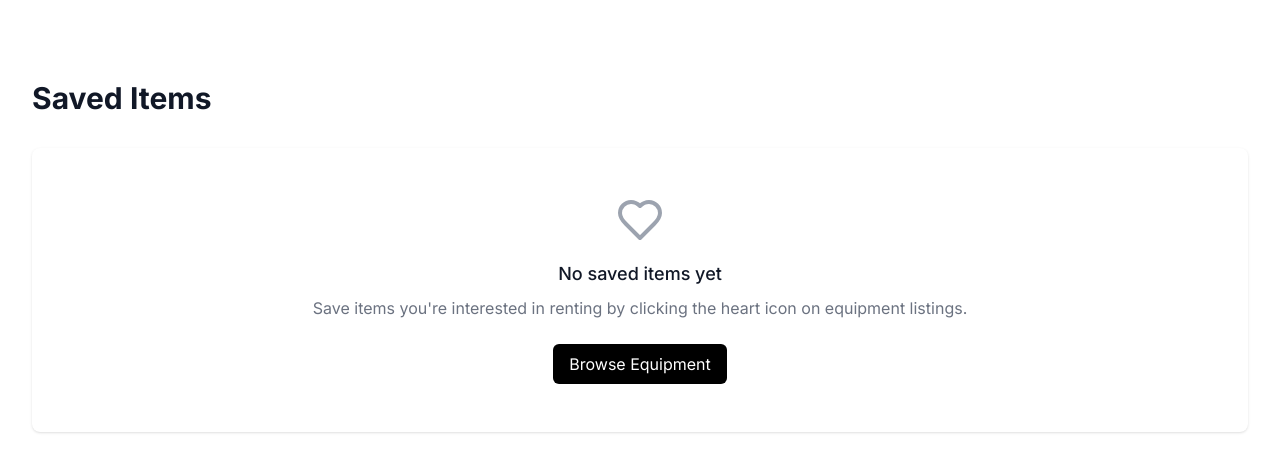
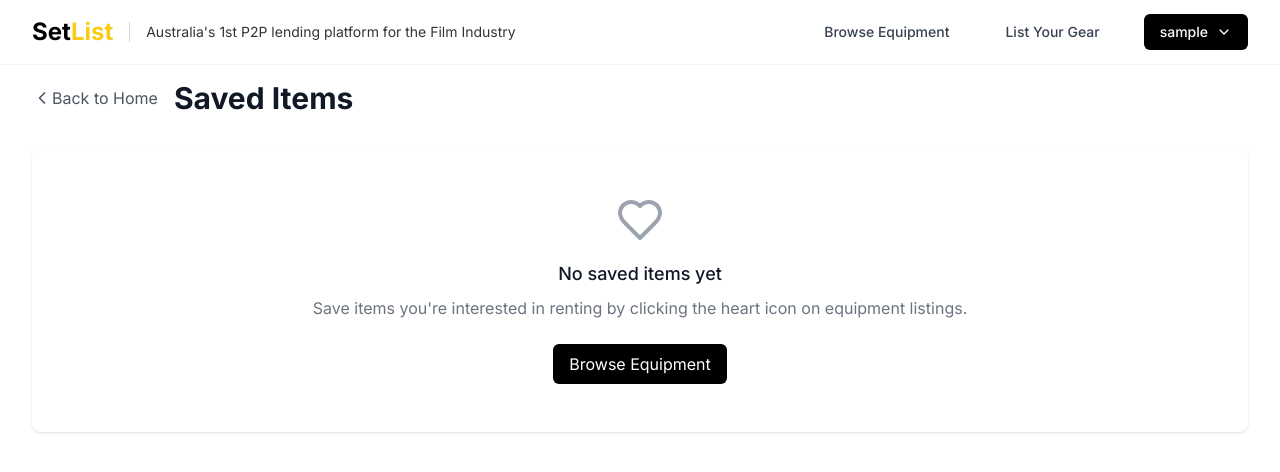
Before and after one commit to shaldonsoh/SetList, a Next.js app: page /favorites in a window 1280 px wide. Shown: the top 472 px of the page. Built offline with nearby package versions, Linux system fonts and the light colour scheme; sample sign-in values are in the browser's storage.

Commit message:
Fix navigation and profile settings issues: - Add Navbar and back navigation to Favorites page - Fix profile settings page errors - Add error handling

```diff
--- a/src/app/favorites/page.tsx
+++ b/src/app/favorites/page.tsx
@@ -2,10 +2,12 @@
 
 import { useEffect, useState } from 'react';
 import { useRouter } from 'next/navigation';
-import { Heart } from 'lucide-react';
+import { Heart, ChevronLeft } from 'lucide-react';
 import { useFavorites } from '@/context/FavoritesContext';
 import { equipment } from '@/data/equipment';
 import EquipmentCard from '@/components/equipment/EquipmentCard';
+import Navbar from '@/components/Navbar';
+import Link from 'next/link';
 
 export default function FavoritesPage() {
   const router = useRouter();
@@ -29,9 +31,20 @@ export default function FavoritesPage() {
   }
 
   return (
+    <>
+      <Navbar />
       <div className="min-h-screen pt-20 px-4 sm:px-6 lg:px-8">
         <div className="max-w-7xl mx-auto">
-        <h1 className="text-3xl font-bold text-gray-900 mb-8">Saved Items</h1>
+          <div className="flex items-center gap-4 mb-8">
+            <Link
+              href="/"
+              className="flex items-center text-gray-600 hover:text-gray-900"
+            >
+              <ChevronLeft className="h-5 w-5" />
+              <span>Back to Home</span>
+            </Link>
+            <h1 className="text-3xl font-bold text-gray-900">Saved Items</h1>
+          </div>
 
           {savedEquipment.length === 0 ? (
             <div className="bg-white rounded-lg shadow">
@@ -66,5 +79,6 @@ export default function FavoritesPage() {
           )}
         </div>
       </div>
+    </>
   );
 }
--- a/src/app/profile/settings/page.tsx
+++ b/src/app/profile/settings/page.tsx
@@ -2,14 +2,15 @@
 
 import { useEffect, useState } from 'react';
 import { useRouter } from 'next/navigation';
-import { User, Mail, Phone, MapPin, ArrowLeft } from 'lucide-react';
+import { User, Mail, Phone, MapPin, ArrowLeft, Upload } from 'lucide-react';
 import Image from 'next/image';
-import ImageUpload from '@/components/ImageUpload';
+import Navbar from '@/components/Navbar';
 
 export default function ProfileSettingsPage() {
   const router = useRouter();
   const [isAuthenticated, setIsAuthenticated] = useState(false);
   const [userName, setUserName] = useState('');
+  const [error, setError] = useState('');
   const [formData, setFormData] = useState({
     name: '',
     email: '',
@@ -20,6 +21,7 @@ export default function ProfileSettingsPage() {
   });
 
   useEffect(() => {
+    try {
       const authStatus = localStorage.getItem('isAuthenticated') === 'true';
       const userId = localStorage.getItem('userId');
 
@@ -44,6 +46,10 @@ export default function ProfileSettingsPage() {
           avatar: userData.avatar || '/default-avatar.png'
         });
       }
+    } catch (err) {
+      setError('Error loading profile data');
+      console.error('Error loading profile:', err);
+    }
   }, [router]);
 
   if (!isAuthenticated) {
@@ -53,6 +59,7 @@ export default function ProfileSettingsPage() {
   const handleSubmit = (e: React.FormEvent) => {
     e.preventDefault();
 
+    try {
       const userId = localStorage.getItem('userId');
       if (!userId) return;
 
@@ -74,6 +81,10 @@ export default function ProfileSettingsPage() {
 
       // Navigate back
       router.back();
+    } catch (err) {
+      setError('Error saving profile data');
+      console.error('Error saving profile:', err);
+    }
   };
 
   const handleBack = () => {
@@ -89,6 +100,8 @@ export default function ProfileSettingsPage() {
   };
 
   return (
+    <>
+      <Navbar />
       <div className="min-h-screen pt-20 px-4 sm:px-6 lg:px-8">
         <div className="max-w-3xl mx-auto">
           <div className="flex items-center mb-8">
@@ -101,6 +114,12 @@ export default function ProfileSettingsPage() {
             </button>
             <h1 className="text-3xl font-bold text-gray-900">Profile Settings</h1>
           </div>
+
+          {error && (
+            <div className="mb-4 p-4 bg-red-50 border border-red-200 rounded-md">
+              <p className="text-red-600">{error}</p>
+            </div>
+          )}
 
           <div className="bg-white rounded-lg shadow">
             <div className="p-6">
@@ -120,10 +139,17 @@ export default function ProfileSettingsPage() {
                       />
                     </div>
                     <div className="flex-1">
-                    <ImageUpload
+                      <input
+                        type="text"
+                        name="avatar"
                         value={formData.avatar}
-                      onChange={(value) => setFormData(prev => ({ ...prev, avatar: value }))}
+                        onChange={handleInputChange}
+                        className="block w-full px-3 py-2 border border-gray-300 rounded-md focus:outline-none focus:ring-amber-500 focus:border-amber-500 sm:text-sm"
+                        placeholder="Enter image URL"
                       />
+                      <p className="mt-1 text-sm text-gray-500">
+                        Enter a URL for your profile picture
+                      </p>
                     </div>
                   </div>
                 </div>
@@ -245,5 +271,6 @@ export default function ProfileSettingsPage() {
           </div>
         </div>
       </div>
+    </>
   );
 }
```
Lines whose indentation alone changed are shown as unchanged.
